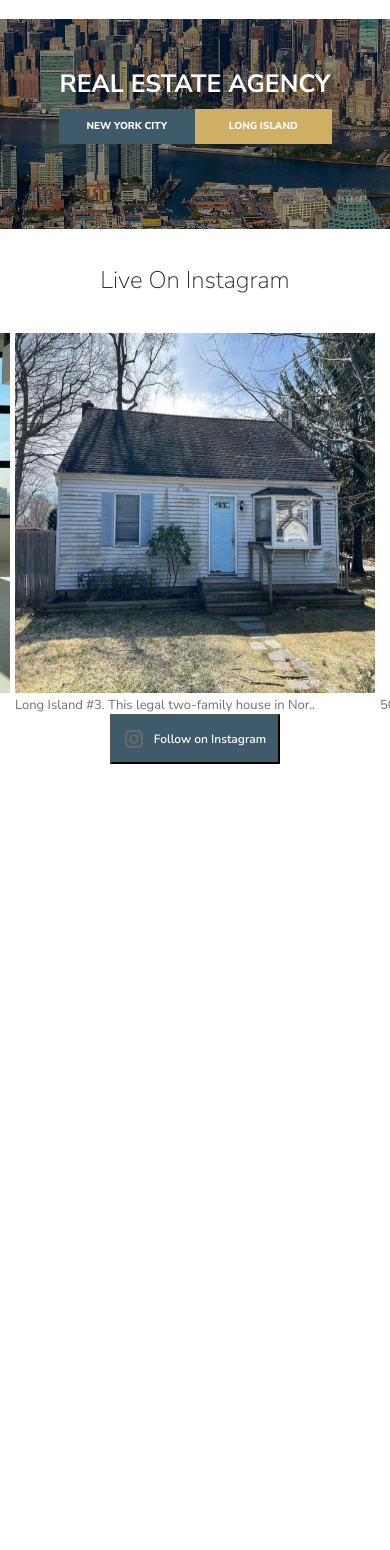
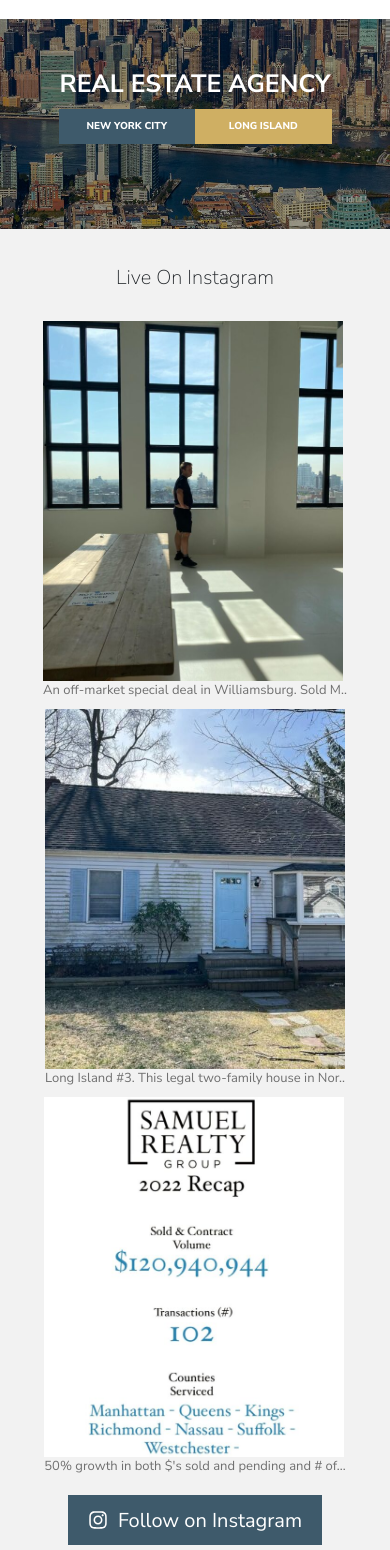
Before and after one commit to Dimeba/samuel-realty-grp, a Next.js app: page / in a window 390 px wide. Shown: the part 71-1621 px from the top of the page. Before the commit the page ends 857 px from the top, so only its background shows below. Built offline with nearby package versions, Linux system fonts and the light colour scheme.

Commit message:
Responsive 1024px and some more jsx and scss adjustments for Third section | Social media

```diff
--- a/components/Header.module.scss
+++ b/components/Header.module.scss
@@ -67,7 +67,7 @@
   top: 100%;
   left: 0;
   background-color: white;
-  padding-top: 1.8rem;
+  padding-top: 1.87rem;
   z-index: 99;
   width: 100%;
 
--- a/components/Hero.module.scss
+++ b/components/Hero.module.scss
@@ -12,7 +12,7 @@
   position: relative;
   background-image: url("../images/home-image.jpg");
   background-position: center bottom;
-  background-size: contain;
+  background-size: cover contain;
   background-repeat: no-repeat;
   font-size: 2.5rem;
   overflow: hidden;
@@ -33,6 +33,7 @@
 .heroText {
   grid-template-rows: auto auto;
   justify-self: center;
+
   z-index: 2;
   font-size: 50px;
   margin: 0 0 8 0;
@@ -40,12 +41,13 @@
   min-width: auto;
   display: block;
   padding: 0;
-  font-size: 42px;
   font-weight: 800;
 }
 .headline {
+  font-size: 42px;
   text-align: center !important ;
   display: grid;
+  text-align: center;
   grid-template-columns: 1fr;
   grid-template-rows: 1fr;
   color: white;
@@ -56,6 +58,13 @@
 
 .buttonContainer {
   height: 100%;
+  font-size: 18px;
+  display: flex;
+  flex-direction: row;
+  width: 60%;
+  margin: 20px auto 0 auto;
+  align-items: center;
+  justify-content: center;
 }
 
 @media screen and (max-width: 1024px) {
--- a/components/SocialMedia.js
+++ b/components/SocialMedia.js
@@ -45,16 +45,17 @@
 const SocialMedia = () => {
   return (
     <section className={styles.social}>
-      <div className={styles.heroText}>
+      <div className={styles.socialText}>
         <h2> Live On Instagram</h2>
       </div>
       <div className={styles.instaLinks}>{images.map(showImage)}</div>
-
       <div className={styles.instaButton}>
-        <button className={styles.buttonIg}>
-          <FaInstagram className={styles.faInstagram} />
-          Follow on Instagram
-        </button>
+        <a href="https://www.instagram.com" target="_blank">
+          <button className={styles.buttonIg}>
+            <FaInstagram className={styles.faInstagram} />
+            Follow on Instagram
+          </button>
+        </a>
       </div>
     </section>
   );
--- a/components/SocialMedia.module.scss
+++ b/components/SocialMedia.module.scss
@@ -6,9 +6,10 @@
   grid-template-rows: auto auto auto;
   height: 66vh;
   font-size: 20px;
+  background-color: #f2f2f2;
 }
 
-.heroText {
+.socialText {
   grid-column: 1 / span 3;
   grid-row: 1;
   justify-self: center;
@@ -17,7 +18,7 @@
   width: 60%;
 }
 
-.heroText h2 {
+.socialText h2 {
   font-size: 24px;
   color: base.$h2;
   font-weight: lighter;
@@ -26,10 +27,25 @@
   grid-column: 1 / span 3;
   grid-row: 2;
   width: 60%;
+  height: 100%;
   display: grid;
   grid-template-columns: repeat(3, 1fr);
   justify-self: center;
-  gap: 5px;
+  gap: 7px;
+
+  img {
+    display: block;
+    object-fit: cover;
+    transition: transform 0.3s ease, filter 0.3s ease;
+    /*     border-radius: 2%; */
+  }
+
+  img:hover {
+    transform: scale(
+      0.98
+    ); //nisam znala kako da ide zapravo zoom naprijed a ne nazad a da ostane u blocku tj ne prelazi dimenzije slike, pa sam za sada ostavila ovako
+    filter: brightness(0.5);
+  }
 }
 
 .description {
@@ -44,6 +60,10 @@
   align-self: flex-start;
   justify-self: center;
   margin: 0 20px;
+  align-items: center;
+}
+.instaButton a {
+  text-decoration: none;
 }
 
 .buttonIg {
@@ -56,42 +76,59 @@
   background-color: base.$primary;
   width: 290px;
   height: 50px;
-  outline: none;
+  cursor: pointer;
+  margin-top: 20px;
+  border: none;
 }
 
 .faInstagram {
   margin-right: 10px;
   justify-content: center;
   align-items: center;
-  color: white !important;
   width: 20px;
+  fill: white;
   height: 20px;
   font-weight: 600;
 }
 
 @media screen and (max-width: 1024px) {
-  .heroText {
+  .social {
+    padding: 5px;
     display: flex;
-    justify-content: center;
-    font-size: 10px !important;
-    padding: 15px 0;
+    flex-direction: column;
+    align-items: center;
+    height: auto;
   }
 
+  .socialText {
+    grid-column: 1 / -1;
+    grid-row: auto;
+    text-align: center;
+  }
+  .socialText h2 {
+    font-size: 20px !important;
+    padding: 15px 0;
+    margin: 0;
+  }
   .instaLinks {
-    font-size: 9px;
+    grid-column: 1 / -1;
     display: flex;
-    justify-content: center;
-    height: 360px;
+    flex-direction: column;
+    align-items: center;
+    width: 100%;
+    gap: 10px;
   }
 
+  .instaLinks img {
+    width: 100%;
+    max-width: 300px;
+  }
+  .instaButton {
+    grid-column: 1 / -1;
+    align-self: center;
+  }
   .buttonIg {
-    margin: 0;
-    padding: 12px;
-    margin: 20px;
-    width: max-content;
-    background-color: base.$primary;
-    color: white;
-    font-size: 12px;
-    font-weight: 600;
+    width: 100%;
+    max-width: 300px;
   }
 }
```
